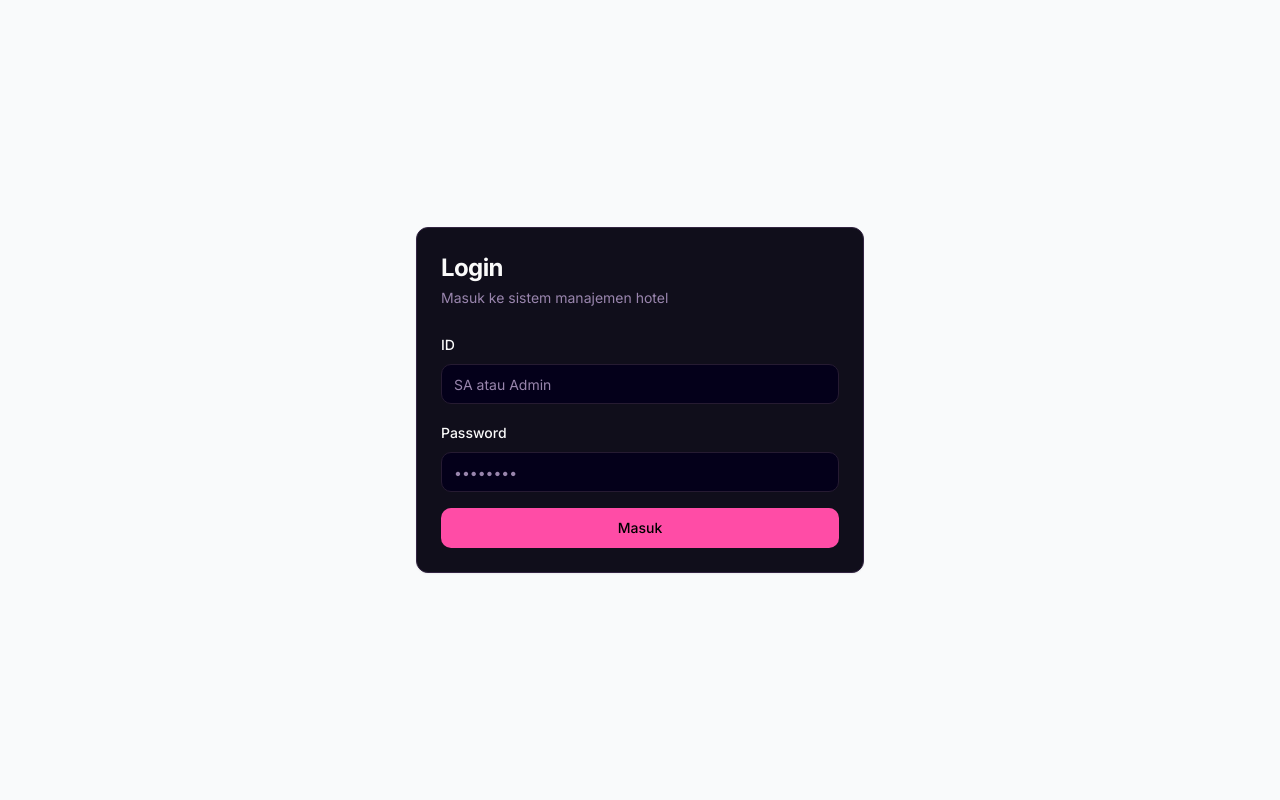
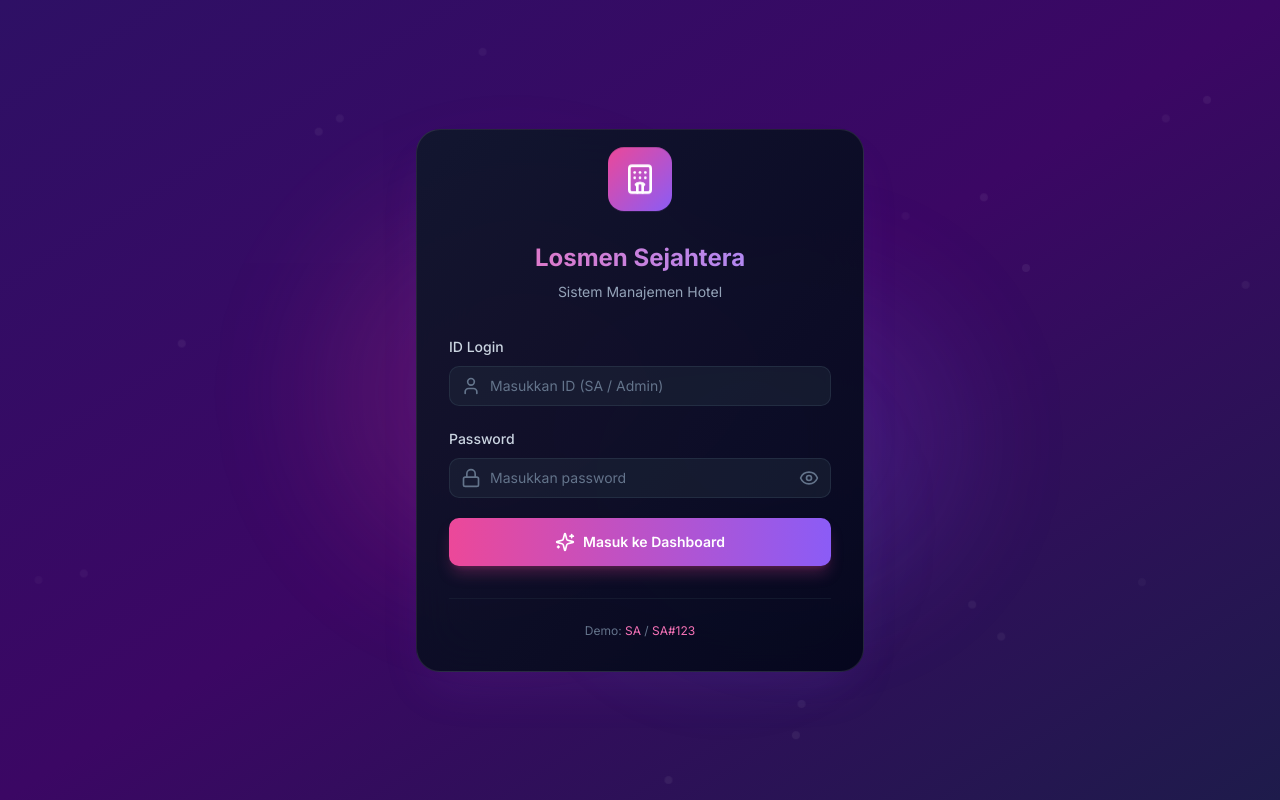
Before and after one commit to RioWicaksono/Hotel-Management, a Next.js app: page /login in a window 1280 px wide. Built offline with nearby package versions, Linux system fonts and the light colour scheme.

Commit message:
feat: animated dark login page

```diff
--- a/src/app/(auth)/login/page.tsx
+++ b/src/app/(auth)/login/page.tsx
@@ -6,14 +6,15 @@ import { signIn } from 'next-auth/react'
 import { Button } from '@/components/ui/button'
 import { Input } from '@/components/ui/input'
 import { Label } from '@/components/ui/label'
-import { Card, CardContent, CardDescription, CardHeader, CardTitle } from '@/components/ui/card'
 import { toast } from 'sonner'
+import { Loader2, Sparkles, Hotel, Eye, EyeOff, Lock, User } from 'lucide-react'
 
 export default function LoginPage() {
   const router = useRouter()
   const [isLoading, setIsLoading] = useState(false)
   const [loginId, setLoginId] = useState('')
   const [password, setPassword] = useState('')
+  const [showPassword, setShowPassword] = useState(false)
 
   async function handleSubmit(e: React.FormEvent) {
     e.preventDefault()
@@ -27,10 +28,10 @@ export default function LoginPage() {
       })
 
       if (result?.error) {
-        toast.error(result.error)
+        toast.error('ID atau password salah')
       } else {
-        toast.success('Login berhasil')
-        router.push('/rooms')
+        toast.success('Login berhasil!', { icon: '🎉' })
+        router.push('/dashboard')
         router.refresh()
       }
     } catch {
@@ -41,42 +42,136 @@ export default function LoginPage() {
   }
 
   return (
-    <div className="flex min-h-screen items-center justify-center bg-gray-50 px-4">
-      <Card className="w-full max-w-md">
-        <CardHeader className="space-y-1">
-          <CardTitle className="text-2xl font-bold">Login</CardTitle>
-          <CardDescription>Masuk ke sistem manajemen hotel</CardDescription>
-        </CardHeader>
-        <CardContent>
-          <form onSubmit={handleSubmit} className="space-y-4">
+    <div className="min-h-screen flex items-center justify-center relative overflow-hidden">
+      {/* Animated Background */}
+      <div className="absolute inset-0 bg-gradient-to-br from-violet-950 via-purple-950 to-indigo-950">
+        {/* Floating orbs */}
+        <div className="absolute top-1/4 left-1/4 w-96 h-96 bg-pink-500/20 rounded-full blur-3xl animate-pulse" />
+        <div className="absolute bottom-1/4 right-1/4 w-80 h-80 bg-violet-500/20 rounded-full blur-3xl animate-pulse" style={{ animationDelay: '1s' }} />
+        <div className="absolute top-1/2 right-1/3 w-64 h-64 bg-cyan-500/10 rounded-full blur-3xl animate-pulse" style={{ animationDelay: '2s' }} />
+
+        {/* Floating particles */}
+        <div className="absolute inset-0 overflow-hidden">
+          {[...Array(20)].map((_, i) => (
+            <div
+              key={i}
+              className="absolute w-2 h-2 bg-white/10 rounded-full animate-float"
+              style={{
+                left: `${Math.random() * 100}%`,
+                top: `${Math.random() * 100}%`,
+                animationDelay: `${Math.random() * 5}s`,
+                animationDuration: `${3 + Math.random() * 4}s`,
+              }}
+            />
+          ))}
+        </div>
+      </div>
+
+      {/* Login Card */}
+      <div className="relative z-10 w-full max-w-md mx-4">
+        <div className="bg-gradient-to-br from-slate-900/90 to-slate-950/90 backdrop-blur-xl rounded-3xl border border-white/10 shadow-2xl shadow-purple-500/10 p-8 animate-fade-in">
+          {/* Logo & Title */}
+          <div className="text-center mb-8">
+            <div className="inline-flex items-center justify-center w-16 h-16 rounded-2xl bg-gradient-to-br from-pink-500 to-violet-500 mb-4 animate-bounce" style={{ animationDuration: '3s' }}>
+              <Hotel className="w-8 h-8 text-white" />
+            </div>
+            <h1 className="text-2xl font-bold bg-gradient-to-r from-pink-400 via-violet-400 to-cyan-400 bg-clip-text text-transparent animate-gradient">
+              Losmen Sejahtera
+            </h1>
+            <p className="text-slate-400 text-sm mt-2">Sistem Manajemen Hotel</p>
+          </div>
+
+          {/* Form */}
+          <form onSubmit={handleSubmit} className="space-y-5">
+            {/* ID Input */}
             <div className="space-y-2">
-              <Label htmlFor="loginId">ID</Label>
+              <Label className="text-slate-300 text-sm font-medium">ID Login</Label>
+              <div className="relative group">
+                <User className="absolute left-3 top-1/2 -translate-y-1/2 w-5 h-5 text-slate-500 group-focus-within:text-pink-400 transition-colors" />
                 <Input
-                id="loginId"
                   type="text"
-                placeholder="SA atau Admin"
+                  placeholder="Masukkan ID (SA / Admin)"
                   value={loginId}
                   onChange={(e) => setLoginId(e.target.value)}
+                  className="pl-10 bg-slate-800/50 border-slate-700/50 focus:border-pink-500/50 focus:ring-pink-500/20 text-white placeholder:text-slate-500"
                   required
                 />
               </div>
+            </div>
+
+            {/* Password Input */}
             <div className="space-y-2">
-              <Label htmlFor="password">Password</Label>
+              <Label className="text-slate-300 text-sm font-medium">Password</Label>
+              <div className="relative group">
+                <Lock className="absolute left-3 top-1/2 -translate-y-1/2 w-5 h-5 text-slate-500 group-focus-within:text-pink-400 transition-colors" />
                 <Input
-                id="password"
-                type="password"
-                placeholder="••••••••"
+                  type={showPassword ? 'text' : 'password'}
+                  placeholder="Masukkan password"
                   value={password}
                   onChange={(e) => setPassword(e.target.value)}
+                  className="pl-10 pr-10 bg-slate-800/50 border-slate-700/50 focus:border-pink-500/50 focus:ring-pink-500/20 text-white placeholder:text-slate-500"
                   required
                 />
+                <button
+                  type="button"
+                  onClick={() => setShowPassword(!showPassword)}
+                  className="absolute right-3 top-1/2 -translate-y-1/2 text-slate-500 hover:text-slate-300 transition-colors"
+                >
+                  {showPassword ? <EyeOff className="w-5 h-5" /> : <Eye className="w-5 h-5" />}
+                </button>
               </div>
-            <Button type="submit" className="w-full" disabled={isLoading}>
-              {isLoading ? 'Memproses...' : 'Masuk'}
+            </div>
+
+            {/* Submit Button */}
+            <Button
+              type="submit"
+              disabled={isLoading}
+              className="w-full h-12 bg-gradient-to-r from-pink-500 to-violet-500 hover:from-pink-600 hover:to-violet-600 text-white font-semibold shadow-lg shadow-pink-500/25 hover:shadow-pink-500/40 transition-all duration-300 group"
+            >
+              {isLoading ? (
+                <Loader2 className="w-5 h-5 animate-spin" />
+              ) : (
+                <>
+                  <Sparkles className="w-5 h-5 mr-2 group-hover:animate-pulse" />
+                  Masuk ke Dashboard
+                </>
+              )}
             </Button>
           </form>
-        </CardContent>
-      </Card>
+
+          {/* Footer */}
+          <div className="mt-8 pt-6 border-t border-slate-800/50 text-center">
+            <p className="text-slate-500 text-xs">
+              Demo: <span className="text-pink-400">SA</span> / <span className="text-pink-400">SA#123</span>
+            </p>
+          </div>
+        </div>
+      </div>
+
+      <style jsx>{`
+        @keyframes float {
+          0%, 100% { transform: translateY(0px) translateX(0px); opacity: 0.3; }
+          50% { transform: translateY(-20px) translateX(10px); opacity: 0.6; }
+        }
+        @keyframes fade-in {
+          from { opacity: 0; transform: translateY(20px); }
+          to { opacity: 1; transform: translateY(0); }
+        }
+        @keyframes gradient {
+          0%, 100% { background-position: 0% 50%; }
+          50% { background-position: 100% 50%; }
+        }
+        .animate-float {
+          animation: float 5s ease-in-out infinite;
+        }
+        .animate-fade-in {
+          animation: fade-in 0.5s ease-out forwards;
+        }
+        .animate-gradient {
+          background-size: 200% 200%;
+          animation: gradient 3s ease infinite;
+        }
+      `}</style>
     </div>
   )
 }
```
Lines whose indentation alone changed are shown as unchanged.
